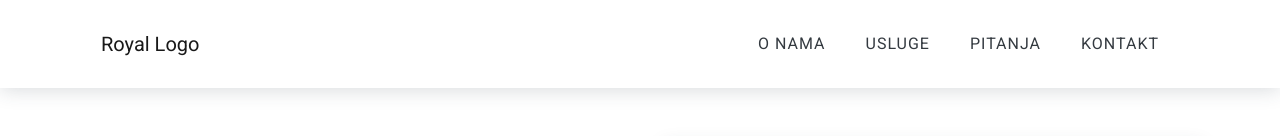
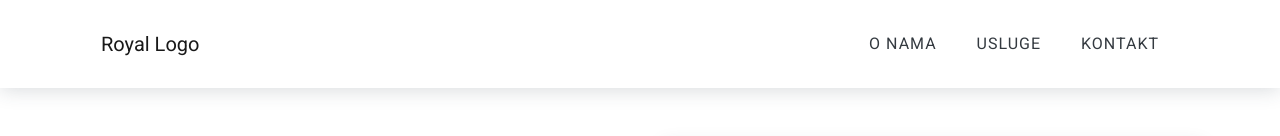
Before and after one commit to VladTzaru/Royal, a Vue app: page / in a window 1280 px wide. Shown: the top 136 px of the page. Built offline with nearby package versions, Linux system fonts and the light colour scheme.

Commit message:
remove link

```diff
--- a/src/components/Base/MainNavigation.vue
+++ b/src/components/Base/MainNavigation.vue
@@ -14,9 +14,6 @@
 
             <router-link to="/usluge" active-class="active" tag="li" class="nav-item">
               <a class="nav-link text-uppercase">Usluge</a></router-link>
-
-            <router-link to="/pitanja" active-class="active" tag="li" class="nav-item">
-              <a class="nav-link text-uppercase">Pitanja</a></router-link>
 
             <router-link to="/kontakt" active-class="active" tag="li" class="nav-item">
               <a class="nav-link text-uppercase">Kontakt</a></router-link>
```
